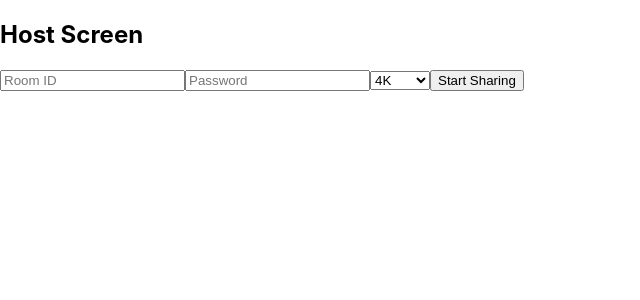
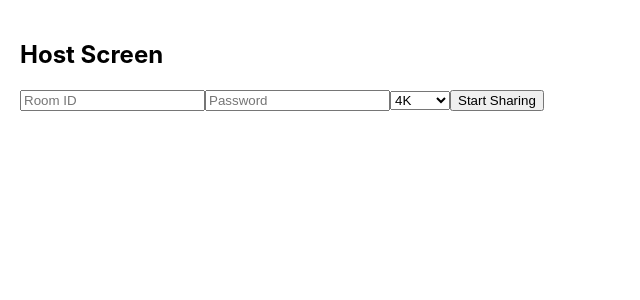
Before and after one commit to MihirAcharya1/screen-share-app, a React (Create React App) app: page / in a window 1280 px wide. Shown: the top 300 px of the page, without its empty margins (0-640 px from the left). Built offline with nearby package versions, Linux system fonts and the light colour scheme; no server answers.

Commit message:
add style

```diff
--- a/src/pages/HostPage.jsx
+++ b/src/pages/HostPage.jsx
@@ -117,7 +117,7 @@ const HostPage = () => {
   }, [stream]); // rebind when stream changes
 
   return (
-    <div>
+    <div style={{ padding: '20px' }}>
       <h2>Host Screen</h2>
       <input placeholder="Room ID" value={roomId} onChange={e => setRoomId(e.target.value)} />
       <input placeholder="Password" value={password} onChange={e => setPassword(e.target.value)} />
```
